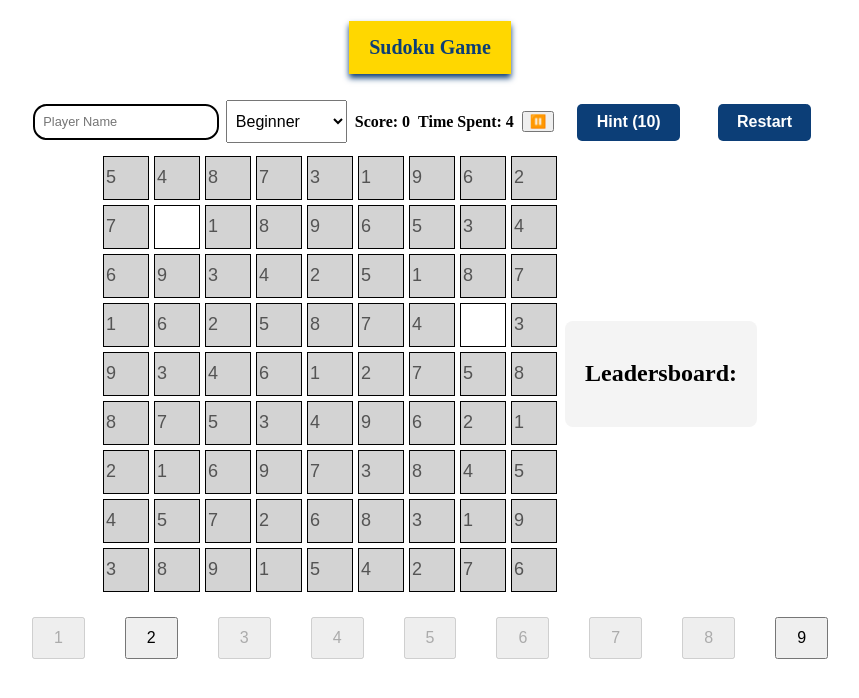
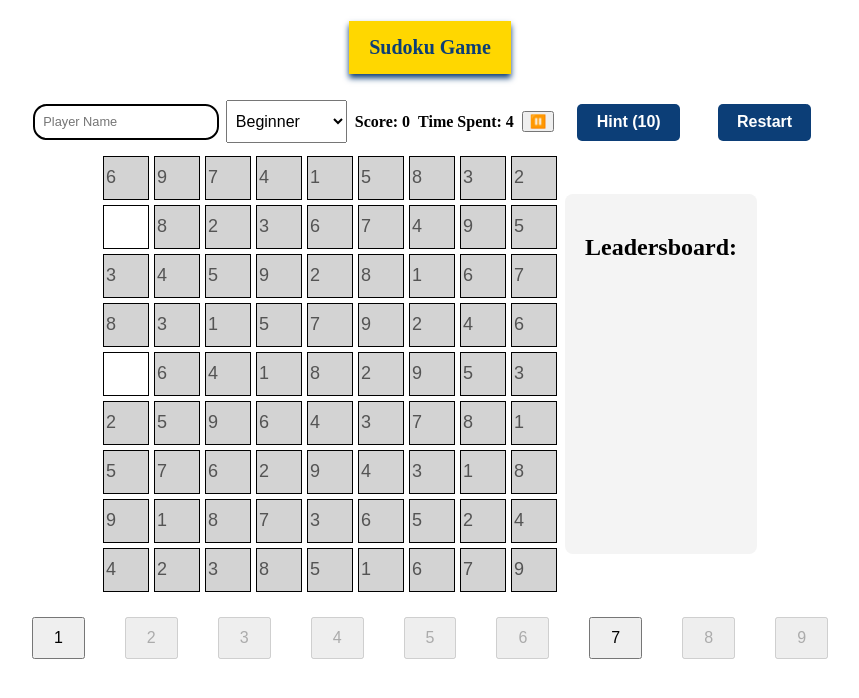
Before and after one commit to ebru-dikmen/sudoku-ts, a Vue app: page / in a window 1280 px wide. Shown: the top 698 px of the page, without its empty margins (210-1069 px from the left). Built offline with nearby package versions, Linux system fonts and the light colour scheme.

Commit message:
feature: leaders board is updated

```diff
--- a/src/App.vue
+++ b/src/App.vue
@@ -135,6 +135,8 @@ let playerResult = ref({
   playerDifficulty: "beginner",
 });
 let sortedLeadership = [];
+let playerNameCount = 1;
+const defaultPlayerName = "player";
 onMounted(() => {
   // set default difficulty
   difficulty.value = "beginner";
@@ -156,7 +158,6 @@ function resetGame(): void {
   if (displayAnimation.value) {
     displayAnimation.value = false;
   }
-  playerName.value = "";
   // reset score
   score.value = 0;
   // reset available digits
@@ -169,15 +170,6 @@ function resetGame(): void {
     resetTimer();
     resetBoard();
   }, 700);
-  showIfPlayerNameEmpty();
-}
-
-function showIfPlayerNameEmpty() {
-  if (playerName.value) {
-    console.log("Starting game for player:", playerName.value);
-  } else {
-    alert("Please enter your name");
-  }
 }
 
 function startTimer(): void {
@@ -211,31 +203,8 @@ function resetBoard(): void {
   applyDifficultyToBoard(board.value, difficulty.value);
 }
 
-function fillBoard(board: number[][], row: number, column: number): boolean {
-  if (column === 9) {
-    row++;
-    column = 0;
-  }
-  if (row === 9) return true;
-
-  let digits: number[] = [1, 2, 3, 4, 5, 6, 7, 8, 9].sort(
-    () => Math.random() - 0.5
-  );
-
-  for (let digit of digits) {
-    if (isValidMove(board, row, column, digit)) {
-      board[row][column] = digit;
-      if (fillBoard(board, row, column + 1)) return true;
-      board[row][column] = 0;
-    }
-  }
-  return false;
-}
-
 function createBoard(): Cell[][] {
-  let board: number[][] = Array.from({ length: 9 }, () => Array(9).fill(0));
-
-  fillBoard(board, 0, 0);
+  const board: number[][] = generateBoard();
 
   // Convert board to Cell matrix from number matrix
   return board.map((row: number[]) =>
@@ -245,17 +214,163 @@ function createBoard(): Cell[][] {
     )
   );
 }
+function initializeBoard(defaultValue: number): number[][] {
+  return Array.from({ length: 9 }, () => Array(9).fill(defaultValue));
+}
+
+function convertBoardToSequences(
+  board: number[][]
+): [number[][], number[][], number[][]] {
+  const rows: number[][] = [];
+  const columns: number[][] = [];
+  const subGrids: number[][] = [];
+
+  // initialize sequences
+  for (let i = 0; i < 9; i++) {
+    rows.push([]);
+    columns.push([]);
+  }
+  for (let i = 0; i < 9; i++) {
+    subGrids.push([]);
+  }
+  // fill sequences
+  for (let i = 0; i < 9; i++) {
+    for (let j = 0; j < 9; j++) {
+      const value = board[i][j];
+      rows[i].push(value);
+      columns[j].push(value);
+      subGrids[Math.floor(i / 3) * 3 + Math.floor(j / 3)].push(value);
+    }
+  }
+
+  return [rows, columns, subGrids];
+}
+function validateBoard(board: number[][]): boolean {
+  if (!board || board.length !== 9 || board[0].length !== 9) {
+    return false;
+  }
+
+  // sequences
+  const [rows, columns, subGrids] = convertBoardToSequences(board);
+
+  // check sequences (rows, columns, subgrids) are valid
+  return [...rows, ...columns, ...subGrids].every(isValidSequence);
+}
+
+function isValidSequence(sequence: number[]): boolean {
+  const numbers = new Set([1, 2, 3, 4, 5, 6, 7, 8, 9]);
+  return (
+    sequence.length === 9 &&
+    new Set(sequence).size === 9 &&
+    sequence.every((value) => numbers.has(value))
+  );
+}
+
+function shuffleNumbers(numbers: number[]): void {
+  for (let i = numbers.length - 1; i > 0; i--) {
+    const j = Math.floor(Math.random() * (i + 1));
+    [numbers[i], numbers[j]] = [numbers[j], numbers[i]];
+  }
+}
+
+function isPlacementValid(
+  board: number[][],
+  rowIndex: number,
+  columnIndex: number,
+  number: number
+): boolean {
+  // check if number already exists in row or column
+  for (let i = 0; i < 9; i++) {
+    if (board[rowIndex][i] === number || board[i][columnIndex] === number) {
+      return false;
+    }
+  }
+
+  // check if number already exists in subgrid
+  const startRowIndex = Math.floor(rowIndex / 3) * 3;
+  const startColumnIndex = Math.floor(columnIndex / 3) * 3;
+  for (let i = 0; i < 3; i++) {
+    for (let j = 0; j < 3; j++) {
+      if (board[startRowIndex + i][startColumnIndex + j] === number) {
+        return false;
+      }
+    }
+  }
+
+  return true;
+}
+
+function fillBoard(board: number[][], defaultValue: number): boolean {
+  let filled = false;
+
+  for (let rowIndex = 0; rowIndex < 9; rowIndex++) {
+    for (let columnIndex = 0; columnIndex < 9; columnIndex++) {
+      if (board[rowIndex][columnIndex] === defaultValue) {
+        // Shuffle possible numbers for randomness
+        const numbers = [1, 2, 3, 4, 5, 6, 7, 8, 9];
+        shuffleNumbers(numbers);
+
+        let validNumberFound = false;
+        for (const number of numbers) {
+          if (isPlacementValid(board, rowIndex, columnIndex, number)) {
+            board[rowIndex][columnIndex] = number;
+            validNumberFound = true;
+            filled = true;
+
+            // move to the next cell
+            break;
+          }
+        }
+
+        // exit if no valid number found
+        if (!validNumberFound) {
+          return false;
+        }
+      }
+    }
+  }
+
+  return filled;
+}
+
+function generateBoard(): number[][] {
+  const defaultValue = -1;
+
+  // initialize board
+  let board: number[][] = initializeBoard(defaultValue);
+
+  // try to generate valid board
+  // eslint-disable-next-line no-constant-condition
+  while (true) {
+    // fill board
+    let filled: boolean = fillBoard(board, defaultValue);
+
+    // validate board if board filled
+    if (filled && validateBoard(board)) {
+      return board;
+    }
+    // reset board if board not filled
+    else {
+      board = initializeBoard(defaultValue);
+    }
+  }
+}
 
 const handleFinishedGame = (isGameFinished: boolean) => {
   gameFinished.value = isGameFinished;
+  let name =
+    playerName.value !== ""
+      ? playerName.value
+      : defaultPlayerName + playerNameCount;
   playerResult.value = {
     playerScore: score.value,
-    name: playerName.value,
+    name: name,
     playerDifficulty: difficulty.value,
   };
   if (gameFinished.value) {
     stopTimer();
     leadership.value.push(playerResult.value);
+    playerNameCount++;
     sortedLeadership = leadership.value.sort(
       (a, b) => a.playerScore - b.playerScore
     );
@@ -307,7 +422,7 @@ function getFixedCellCountByDifficulty(difficulty: string): number {
   //   default:
   //     return 32;
   // }
-  difficulty = "rfvrgfb";
+  difficulty = "hdfb";
   return 79;
 }
 
@@ -348,9 +463,9 @@ function isValidMove(
 <style>
 .container {
   display: flex;
-  justify-content: center; /* Center horizontally */
-  align-items: center; /* Center vertically */
-  flex-wrap: wrap; /* Makes it responsive */
+  justify-content: center;
+  align-items: center;
+  flex-wrap: wrap;
   gap: 0.5rem;
 }
 .header {
@@ -381,7 +496,6 @@ function isValidMove(
   margin: 0.9375rem;
   padding: 0.625rem 1.25rem;
   font-size: 1rem;
-  /* background-color: #0c3e77; */
   color: white;
   border: none;
   font-weight: bold;
@@ -414,9 +528,9 @@ select {
   position: relative; /* So the animation is positioned within this */
   display: inline-block;
   display: flex;
-  justify-content: center; /* Center horizontally */
-  align-items: center; /* Center vertically */
-  flex-wrap: wrap; /* Makes it responsive */
+  justify-content: center;
+  align-items: center;
+  flex-wrap: wrap;
   gap: 0.5rem;
 }
 .animation-content {
@@ -424,7 +538,7 @@ select {
   padding: 2rem;
   border-radius: 10px;
   width: 90%;
-  max-width: 400px; /* Keeps it responsive */
+  max-width: 400px;
   box-shadow: 0 4px 10px rgba(0, 0, 0, 0.2);
 }
 .animation {
@@ -449,16 +563,16 @@ select {
   left: 0;
   width: 100%;
   height: 100%;
-  background: rgba(0, 0, 0, 0.5); /* Semi-transparent overlay */
+  background: rgba(0, 0, 0, 0.5);
   display: flex;
   justify-content: center;
   align-items: center;
   color: white;
   font-size: 2rem;
   font-weight: bold;
-  backdrop-filter: blur(5px); /* Optional blur effect */
+  backdrop-filter: blur(5px);
   z-index: 10;
-  pointer-events: none; /* So clicks pass through */
+  pointer-events: none;
 }
 /* Animation */
 .fade-enter-active,
@@ -502,6 +616,9 @@ select {
   padding: 20px;
   background-color: #f4f4f4;
   border-radius: 8px;
+  overflow-y: scroll;
+  overflow-x: hidden;
+  height: 20em;
 }
 h2 {
   text-align: center;
```
